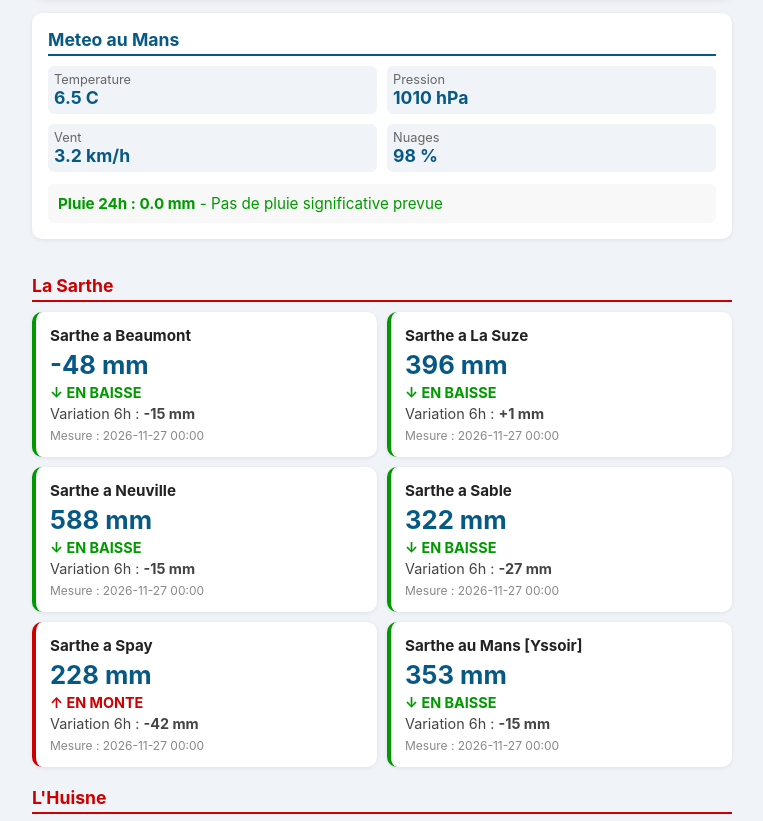
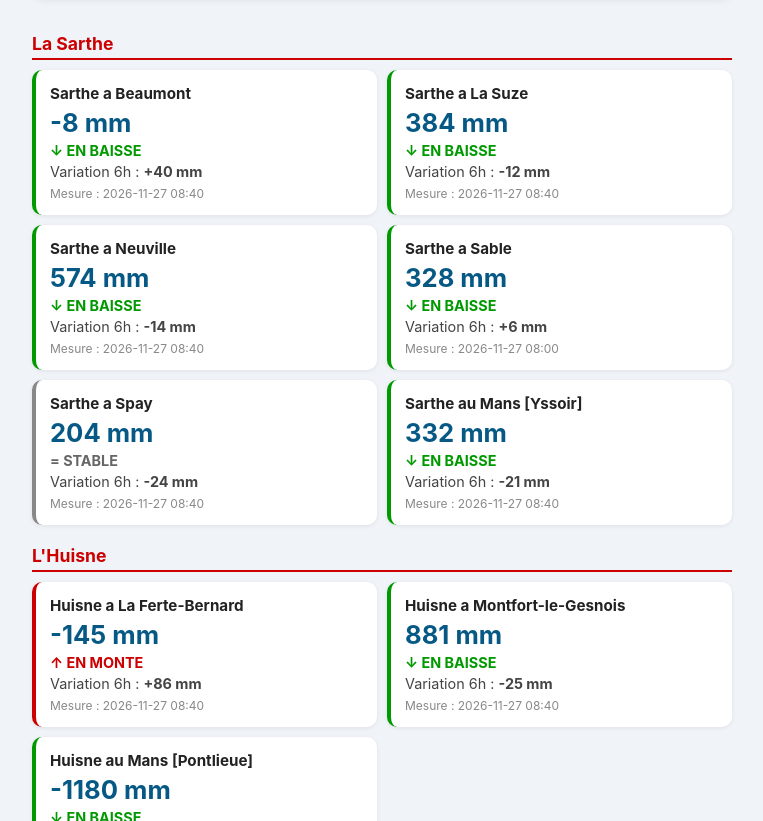
Before and after one commit to abdelziane979-eng/alerte-peche-sarthe, a plain HTML site: page index.html in a window 1280 px wide. Shown: the part 114-935 px from the top of the page, without its empty margins (258-1021 px from the left). Drawn offline with Linux system fonts and the light colour scheme.

Commit message:
MAJ auto

```diff
--- a/alertes_peche.json
+++ b/alertes_peche.json
@@ -1,7 +1,7 @@
 {
   "M050061010_montee": "2026-11-23T12:25:10.981732",
   "M037151030_baisse": "2026-10-20T11:04:59.988301",
-  "M037151030_montee": "2026-10-26T20:31:05.348851",
+  "M037151030_montee": "2026-11-27T09:05:15.268483",
   "M027061020_montee": "2026-11-23T12:25:10.926592",
   "M044151010_montee": "2026-11-22T07:27:14.920265",
   "M044151010_baisse": "2026-11-17T02:05:51.228517",
--- a/index.html
+++ b/index.html
@@ -60,89 +60,77 @@
   <div class="compteur">10 stations surveillees</div>
 </header>
 
-        <div class="meteo">
-            <h2>Meteo au Mans</h2>
-            <div class="meteo-grid">
-                <div class="meteo-item"><span class="label">Temperature</span><span class="valeur">6.5 C</span></div>
-                <div class="meteo-item"><span class="label">Pression</span><span class="valeur">1010 hPa</span></div>
-                <div class="meteo-item"><span class="label">Vent</span><span class="valeur">3.2 km/h</span></div>
-                <div class="meteo-item"><span class="label">Nuages</span><span class="valeur">98 %</span></div>
-            </div>
-            <div class="pluie" style="color: #090;">
-                <strong>Pluie 24h : 0.0 mm</strong> - Pas de pluie significative prevue
-            </div>
-        </div>
 <h2 class="riviere">La Sarthe</h2><div class="stations">
             <div class="station tend-baisse">
                 <div class="station-nom">Sarthe a Beaumont</div>
-                <div class="station-hauteur">-48 mm</div>
+                <div class="station-hauteur">-8 mm</div>
                 <div class="station-tend">↓ EN BAISSE</div>
-                <div class="var">Variation 6h : <strong>-15 mm</strong></div>
-                <div class="station-maj">Mesure : 2026-11-27 00:00</div>
+                <div class="var">Variation 6h : <strong>+40 mm</strong></div>
+                <div class="station-maj">Mesure : 2026-11-27 08:40</div>
             </div>
             <div class="station tend-baisse">
                 <div class="station-nom">Sarthe a La Suze</div>
-                <div class="station-hauteur">396 mm</div>
+                <div class="station-hauteur">384 mm</div>
                 <div class="station-tend">↓ EN BAISSE</div>
-                <div class="var">Variation 6h : <strong>+1 mm</strong></div>
-                <div class="station-maj">Mesure : 2026-11-27 00:00</div>
+                <div class="var">Variation 6h : <strong>-12 mm</strong></div>
+                <div class="station-maj">Mesure : 2026-11-27 08:40</div>
             </div>
             <div class="station tend-baisse">
                 <div class="station-nom">Sarthe a Neuville</div>
-                <div class="station-hauteur">588 mm</div>
+                <div class="station-hauteur">574 mm</div>
                 <div class="station-tend">↓ EN BAISSE</div>
-                <div class="var">Variation 6h : <strong>-15 mm</strong></div>
-                <div class="station-maj">Mesure : 2026-11-27 00:00</div>
+                <div class="var">Variation 6h : <strong>-14 mm</strong></div>
+                <div class="station-maj">Mesure : 2026-11-27 08:40</div>
             </div>
             <div class="station tend-baisse">
                 <div class="station-nom">Sarthe a Sable</div>
-                <div class="station-hauteur">322 mm</div>
+                <div class="station-hauteur">328 mm</div>
                 <div class="station-tend">↓ EN BAISSE</div>
-                <div class="var">Variation 6h : <strong>-27 mm</strong></div>
-                <div class="station-maj">Mesure : 2026-11-27 00:00</div>
+                <div class="var">Variation 6h : <strong>+6 mm</strong></div>
+                <div class="station-maj">Mesure : 2026-11-27 08:00</div>
             </div>
-            <div class="station tend-montee">
+            <div class="station tend-stable">
                 <div class="station-nom">Sarthe a Spay</div>
-                <div class="station-hauteur">228 mm</div>
-                <div class="station-tend">↑ EN MONTE</div>
-                <div class="var">Variation 6h : <strong>-42 mm</strong></div>
-                <div class="station-maj">Mesure : 2026-11-27 00:00</div>
+                <div class="station-hauteur">204 mm</div>
+                <div class="station-tend">= STABLE</div>
+                <div class="var">Variation 6h : <strong>-24 mm</strong></div>
+                <div class="station-maj">Mesure : 2026-11-27 08:40</div>
             </div>
             <div class="station tend-baisse">
                 <div class="station-nom">Sarthe au Mans [Yssoir]</div>
-                <div class="station-hauteur">353 mm</div>
+                <div class="station-hauteur">332 mm</div>
                 <div class="station-tend">↓ EN BAISSE</div>
-                <div class="var">Variation 6h : <strong>-15 mm</strong></div>
-                <div class="station-maj">Mesure : 2026-11-27 00:00</div>
+                <div class="var">Variation 6h : <strong>-21 mm</strong></div>
+                <div class="station-maj">Mesure : 2026-11-27 08:40</div>
             </div></div><h2 class="riviere">L'Huisne</h2><div class="stations">
-            <div class="station tend-baisse">
+            <div class="station tend-montee">
                 <div class="station-nom">Huisne a La Ferte-Bernard</div>
-                <div class="station-hauteur">-231 mm</div>
-                <div class="station-tend">↓ EN BAISSE</div>
-                <div class="var">Variation 6h : <strong>-11 mm</strong></div>
-                <div class="station-maj">Mesure : 2026-11-27 00:00</div>
+                <div class="station-hauteur">-145 mm</div>
+                <div class="station-tend">↑ EN MONTE</div>
+                <div class="var">Variation 6h : <strong>+86 mm</strong></div>
+                <div class="station-maj">Mesure : 2026-11-27 08:40</div>
             </div>
             <div class="station tend-baisse">
                 <div class="station-nom">Huisne a Montfort-le-Gesnois</div>
-                <div class="station-hauteur">906 mm</div>
+                <div class="station-hauteur">881 mm</div>
                 <div class="station-tend">↓ EN BAISSE</div>
-                <div class="var">Variation 6h : <strong>-12 mm</strong></div>
-                <div class="station-maj">Mesure : 2026-11-27 00:00</div>
+                <div class="var">Variation 6h : <strong>-25 mm</strong></div>
+                <div class="station-maj">Mesure : 2026-11-27 08:40</div>
             </div>
             <div class="station tend-baisse">
                 <div class="station-nom">Huisne au Mans [Pontlieue]</div>
-                <div class="station-hauteur">-1182 mm</div>
+                <div class="station-hauteur">-1180 mm</div>
                 <div class="station-tend">↓ EN BAISSE</div>
-                <div class="var">Variation 6h : <strong>-19 mm</strong></div>
-                <div class="station-maj">Mesure : 2026-11-27 00:00</div>
+                <div class="var">Variation 6h : <strong>+2 mm</strong></div>
+                <div class="station-maj">Mesure : 2026-11-27 08:30</div>
             </div></div><h2 class="riviere">La Vègre</h2><div class="stations">
             <div class="station tend-baisse">
                 <div class="station-nom">Vegre a Asnieres</div>
-                <div class="station-hauteur">559 mm</div>
+                <div class="station-hauteur">554 mm</div>
                 <div class="station-tend">↓ EN BAISSE</div>
                 <div class="var">Variation 6h : <strong>-5 mm</strong></div>
-                <div class="station-maj">Mesure : 2026-11-27 00:10</div>
+                <div class="station-maj">Mesure : 2026-11-27 08:50</div>
             </div></div>
-<div class="date">Derniere mise a jour : 27/11/2026 a 01h33</div>
+<div class="date">Derniere mise a jour : 27/11/2026 a 10h05</div>
 </body>
 </html>
```
Also changed, not shown: historique_hauteurs.json.
